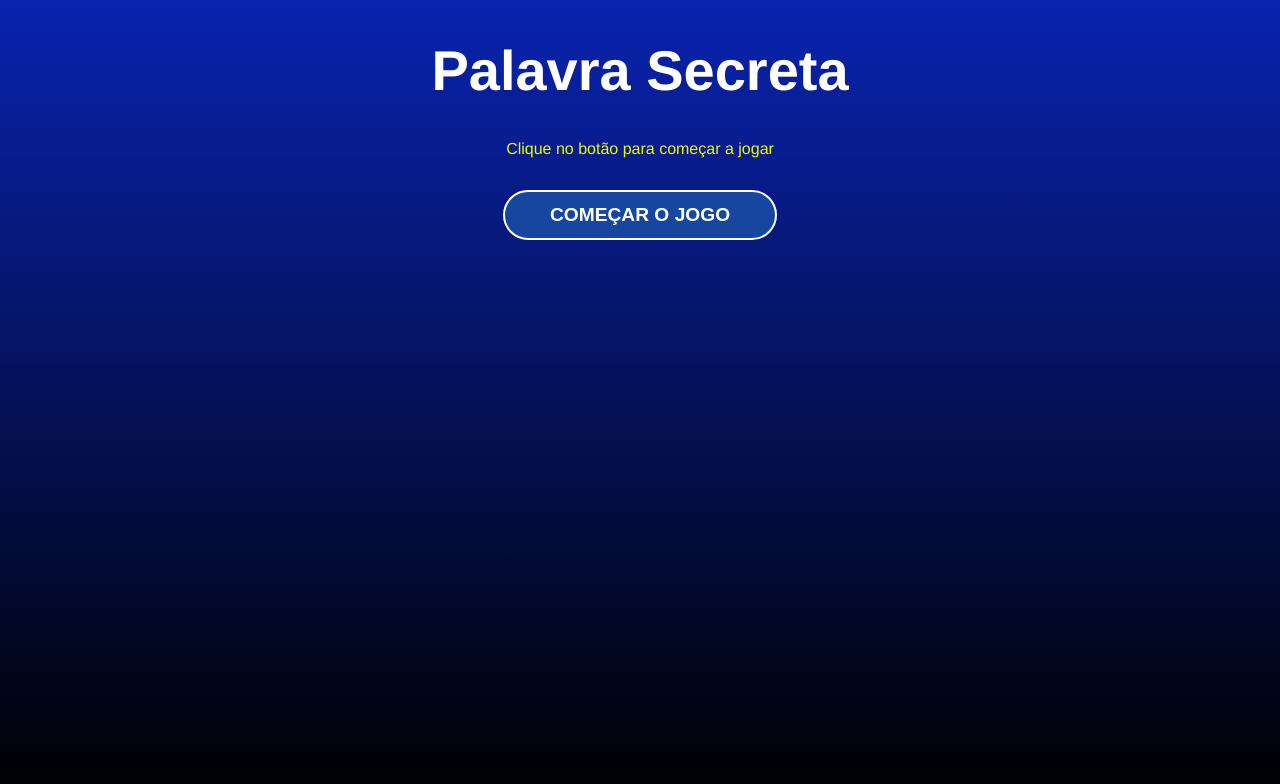
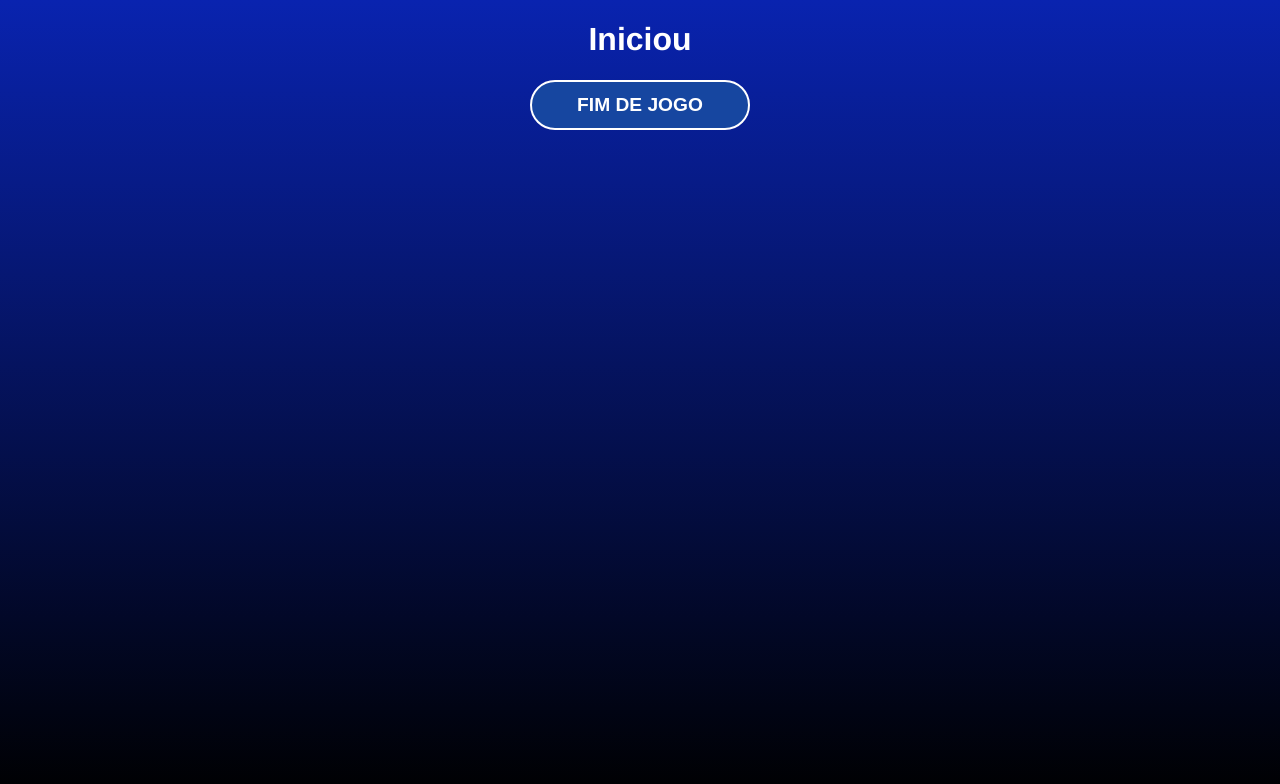
Before and after one commit to MarcosGuimaraesDEV/palavra-secreta, a React (Create React App) app: page / in a window 1280 px wide. Both pictures are taken after a click on the button "COMEÇAR O JOGO". Shown: the top 784 px of the page. Built offline with nearby package versions, Linux system fonts and the light colour scheme.

Commit message:
selecionando categorias e palavras aleatórias, e setandos os states do inicio do jogo

```diff
--- a/src/App.js
+++ b/src/App.js
@@ -18,14 +18,50 @@ const stages = [
   {id:3, name: "end"}
 ];
 
+
+
 function App() {
   const [gameStage, setGameStage] = useState(stages[0].name);
-  const words = useState(wordsList);
+  const [words] = useState(wordsList);
+
+  const [pickedWord,setPickedWord] = useState("");
+  const [pickedCategory,setPickedCategory] = useState("");
+  const [letters,setLetters] = useState([]);
+
+  const pickWordAndCategory = ()=>{
+    //Pegar categoria aleatória
+    const categories = Object.keys(words);
+    const category = categories[Math.floor(Math.random()*Object.keys(categories).length)];
+    //Pegar palavra aleatória da categoria
+    const word = words[category][Math.floor(Math.random()*words[category].length)];
+    return {word,category};
+  }
+
+  //Inicia o jogo
+  const startGame = () =>{
+    const {word,category}= pickWordAndCategory();
+
+    //cria o array de letras
+    let wordLetters = word.split("");
+    wordLetters = wordLetters.map((l)=>(l.toLowerCase()));
+
+    //Setar os estados (states)
+
+    setPickedCategory(category);
+    setPickedWord(word);
+    setLetters(wordLetters);
+    setGameStage(stages[1].name);
+  }
+
+  //verificar as letras digitadas
+  const verifyLetter = () =>{
+    setGameStage(stages[2].name);
+  }
 
   return (
     <div className="App">
-      {gameStage ==="start" && <StartScreen/>}
-      {gameStage ==="game" && <Game/>}
+      {gameStage ==="start" && <StartScreen startGame={startGame}/>  }
+      {gameStage ==="game" && <Game verifyLetter={verifyLetter}/>}
       {gameStage ==="end" && <GameOver/>}
     </div>
   );
--- a/src/components/Game.jsx
+++ b/src/components/Game.jsx
@@ -1,7 +1,9 @@
 import './Game.css'
-const Game = ()=>{
+const Game = ({verifyLetter})=>{
     return(
         <div>
+            <h1>Iniciou</h1>
+            <button onClick={verifyLetter}>fim de Jogo</button>
 
         </div>
     );
--- a/src/components/GameOver.jsx
+++ b/src/components/GameOver.jsx
@@ -2,7 +2,7 @@ import './GameOver.css'
 const GameOver = ()=>{
     return(
         <div>
-
+            <h1>game Over</h1>
         </div>
     );
 }
--- a/src/components/StartScreen.jsx
+++ b/src/components/StartScreen.jsx
@@ -1,11 +1,11 @@
 import './StartScreen.css'
 
-const StartScreen = ()=>{
+const StartScreen = ({startGame})=>{
     return (
         <div className='start'>
             <h1>Palavra Secreta</h1>
             <p>Clique no botão para começar a jogar</p>
-            <button>Começar o Jogo</button>
+            <button onClick={startGame}>Começar o Jogo</button>
         </div>
     );
 }
```
